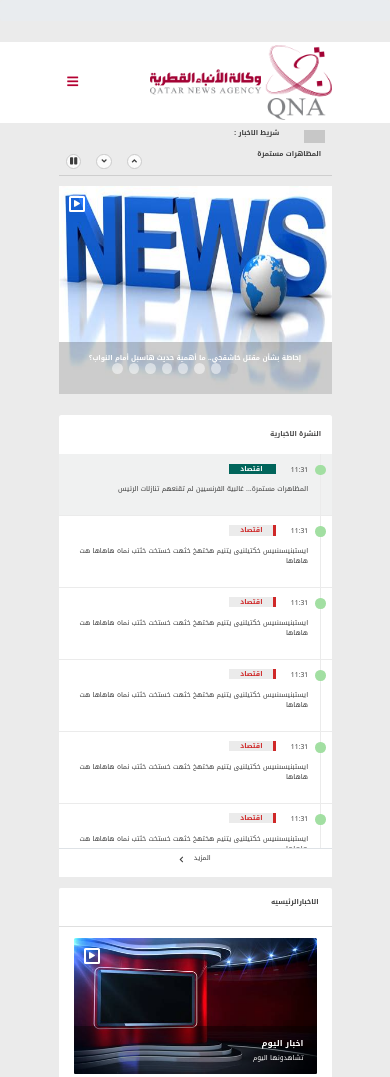
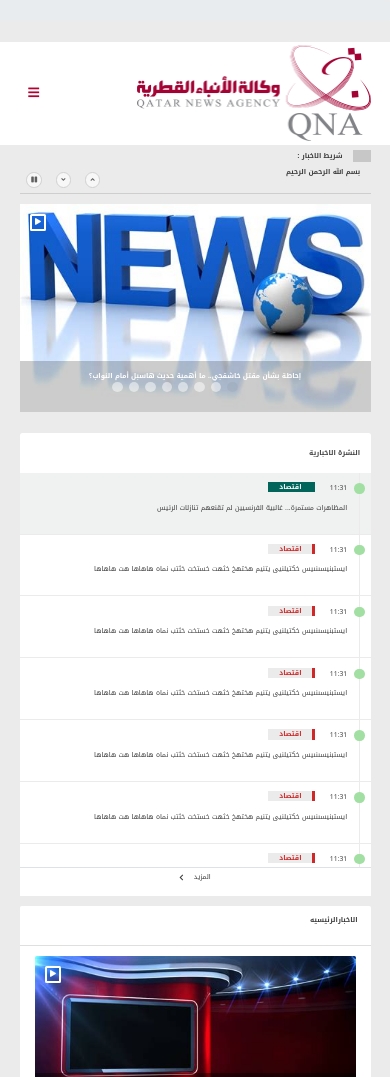
Before and after one commit to amarh-ayman/iHorizonsFrontEndTask, a website: page index.html in a window 390 px wide. Shown: the top 1077 px of the page. Drawn offline with nearby package versions, Linux system fonts and the light colour scheme.

Commit message:
edit mobile vision

```diff
--- a/index.html
+++ b/index.html
@@ -371,13 +371,13 @@
                 p-0
               "
               data-ride="carousel"
-              data-interval="3000"
+              data-interval="2000"
             >
             <!-- news nav section  -->
-              <div class=" navbar-news-carousel col-8 w-100 d-flex flex-column flex-xl-row align-items-start  justify-content-start p-0" >
-                  <div class="  row  m-0 "  style="width: 10rem;">
-                    <nav class="small-box"></nav>
-                    <p class="">شريط الاخبار  :</p>
+              <div class=" navbar-news-carousel  col-8 w-100 d-flex flex-column flex-xl-row align-items-start  justify-content-start p-0" >
+                  <div class=" row d-flex  align-items-center m-0 mb-2 "  >
+                    <nav class="small-box ml-3"></nav>
+                    <nav class="">شريط الاخبار  :</nav>
                   </div>
                    <div class="carsoul-inner w-75 " >
                   <div class="carousel-item active text-center ">
@@ -394,7 +394,7 @@
             <!--font awesome  -->
               <div
                 class="
-                   col-4
+                   col-3
                   p-0
                   d-flex
                   align-self-end
--- a/js/script.js
+++ b/js/script.js
@@ -64,8 +64,8 @@ function setMaxWidth() {
   if ($(window).width() >= 600 && $(window).width() < 1200) {
     width = 0.6;
   }
-  if ($(window).width() > 300 && $(window).width() <= 600) width = 0.7;
-  if ($(window).width() <= 300) width = 0.98;
+  if ($(window).width() > 400 && $(window).width() <= 600) width = 0.7;
+  if ($(window).width() <= 400) width = 0.9;
   $(".container").css("maxWidth", $(window).width() * width + "px");
 
   // alert($(window).width());
--- a/scss/foundation/_mainContainer.scss
+++ b/scss/foundation/_mainContainer.scss
@@ -9,7 +9,7 @@
   }
 }
 
-@media screen and (max-width: 500px) {
+@media screen and (max-width: 576px) {
   h5,
   .card-title {
     font-size: 0.8rem !important;
@@ -24,9 +24,10 @@
       width: 1.5rem !important;
       height: 1.5rem !important;
     }
-    i {
-      font-size: 0.8rem !important;
-    }
+  }
+  .small-box {
+    width: 1.7rem !important;
+    height: 1.2rem !important;
   }
 }
 
--- a/scss/sections/_news-fisrt-section.scss
+++ b/scss/sections/_news-fisrt-section.scss
@@ -38,20 +38,20 @@
       width: 21px;
       height: 13px;
       background-color: #c7c7c7;
-      margin-left: 12px;
-      margin-top: 0.2rem;
+      // margin-left: 12px;
+      // margin-top: 0.2rem;
     }
     ul {
       width: 10rem;
       height: fit-content;
       display: flex;
       li {
-        width: 2rem;
-        height: 2rem;
+        width: 2.5rem;
+        height: 2.5rem;
 
         display: flex;
         align-items: center;
-        opacity: 1;
+        opacity: 0.8;
         background-color: #fbfbfb;
         border: 1px solid $border-btn;
         padding: 0;
```
Also changed, not shown: dist/css/index.css, dist/js/script.js, 2 other files.
